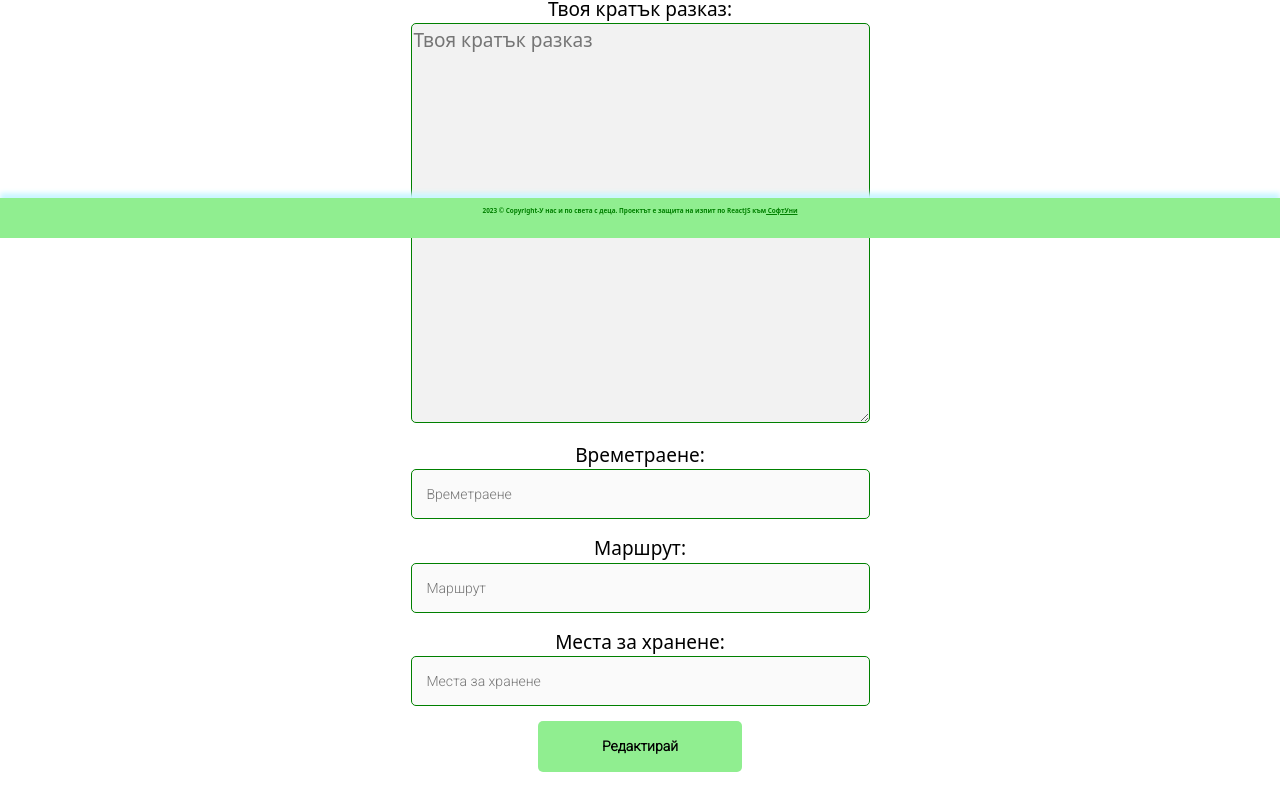
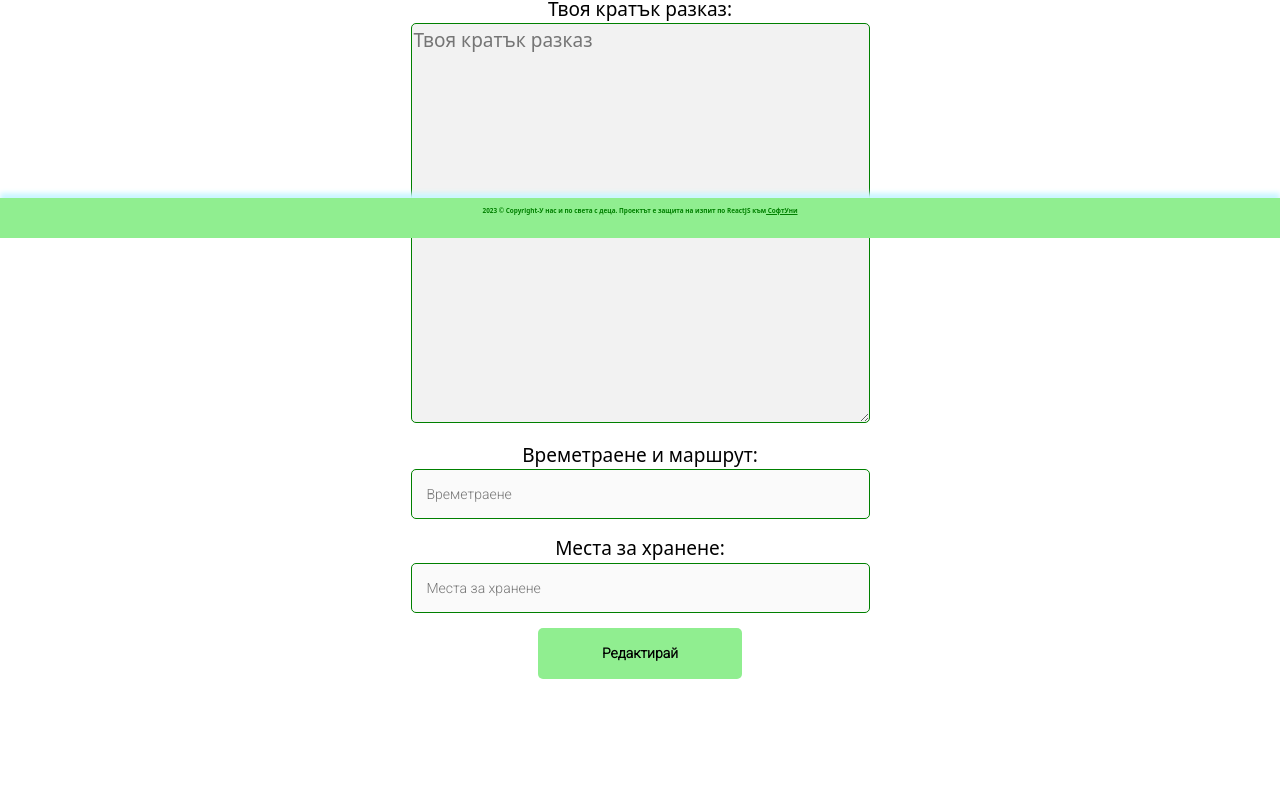
Before and after one commit to NinaNikolova/unasiposvetasdeca, a React (Create React App) app in the folder client/: page /catalog/1/edit in a window 1280 px wide. Shown: the part 562-1373 px from the top of the page. After the commit the page ends 1326 px from the top, so only its background shows below. Built offline with nearby package versions, Linux system fonts and the light colour scheme; no server answers; sample sign-in values are in the browser's storage.

Commit message:
Update EditStory.js

```diff
--- a/client/src/components/EditStory/EditStory.js
+++ b/client/src/components/EditStory/EditStory.js
@@ -45,8 +45,8 @@ export const EditStory = () => {
         <label htmlFor="title">Заглавие: <input type="text" name="title" placeholder="Заглавие" defaultValue={currentStory.title} /></label>
           <label>Снимка: <input type="text" name="img" aceholder="Снимка https://..." defaultValue={currentStory.img} /></label>
           <label>Твоя кратък разказ: <textarea name="description" cols="200" rows="40" placeholder="Твоя кратък разказ" defaultValue={currentStory.description} ></textarea></label>
-          <label>Времетраене: <input type="text" name="duration" size="100" placeholder="Времетраене" defaultValue={currentStory.duration} /></label>
-          <label>Маршрут: <input type="text" placeholder="Маршрут" size="100" defaultValue={currentStory.route} /></label>
+          <label>Времетраене и маршрут: <input type="text" name="duration" size="100" placeholder="Времетраене" defaultValue={currentStory.duration} /></label>
+
           <label>Места за хранене: <input type="text" size="100" name="placesToEat" placeholder="Места за хранене" defaultValue={currentStory.placesToEat} /></label>
           <button type="submit">Редактирай</button>
         </form>
```
